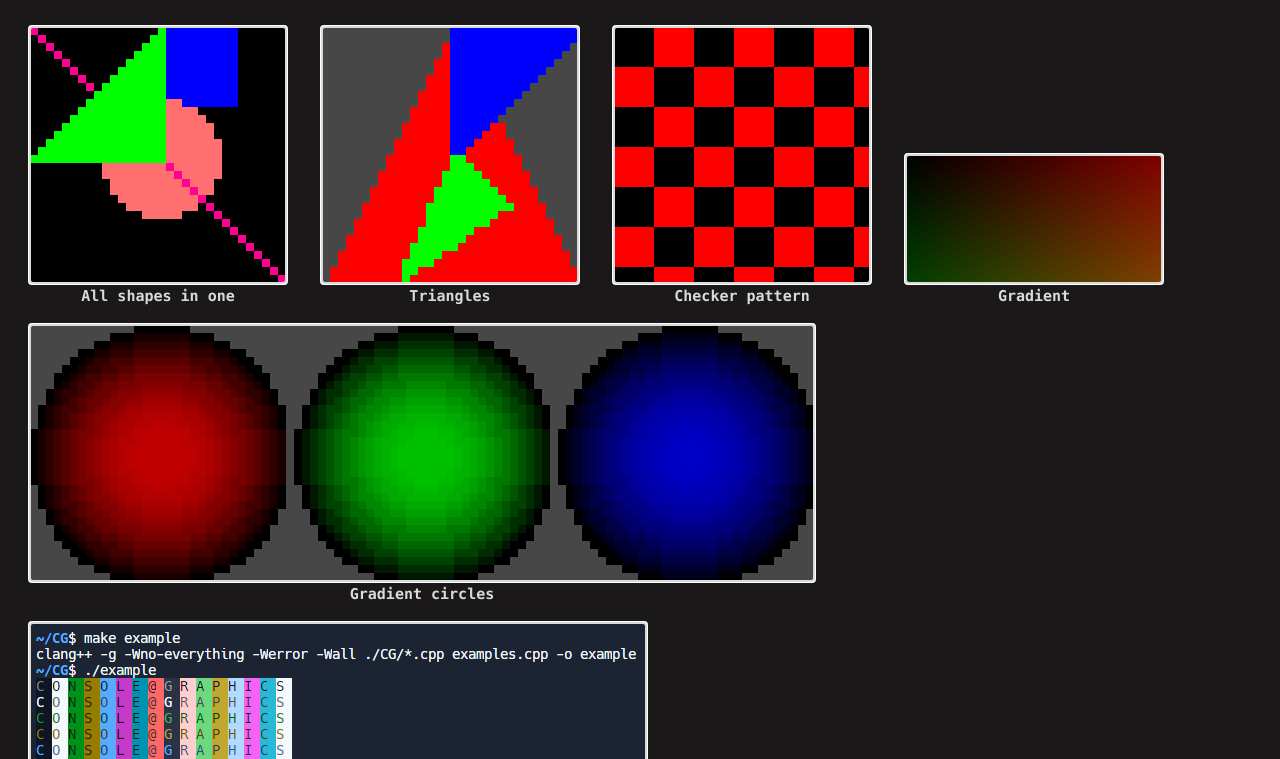
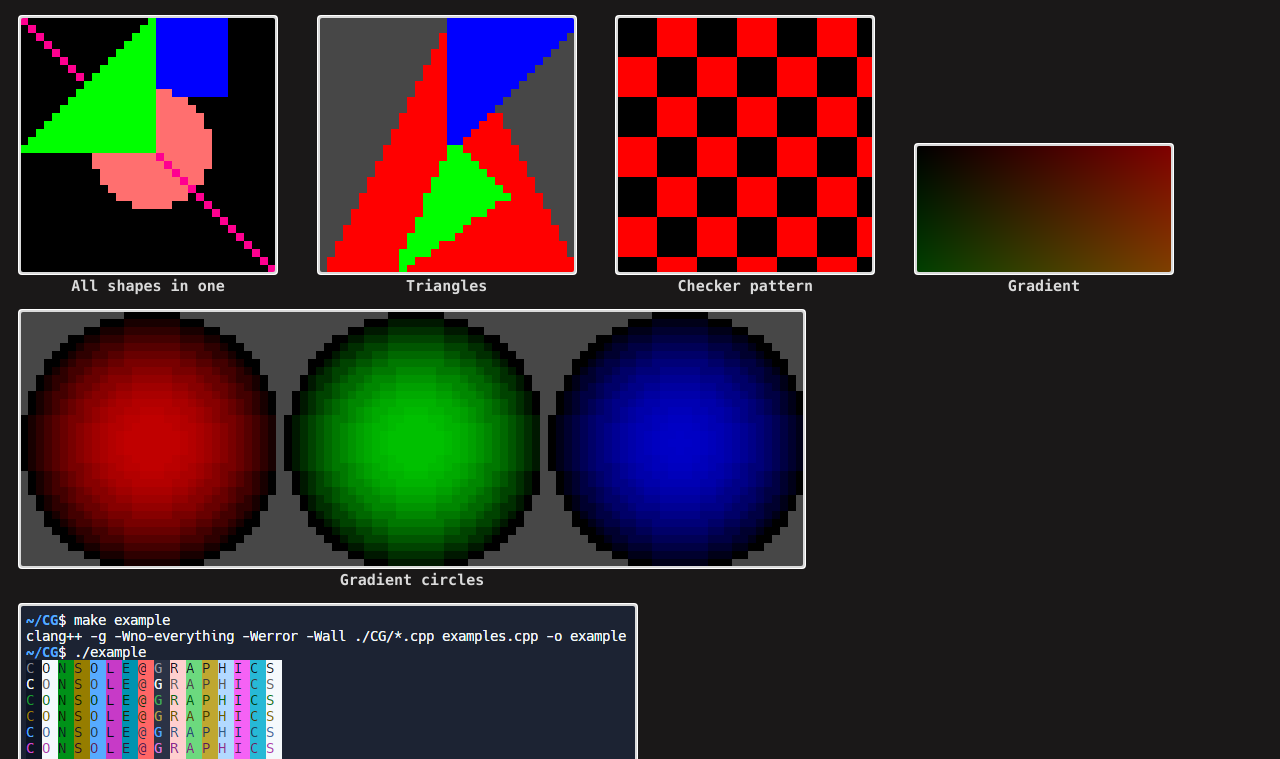
Before and after one commit to barrales-d/ConsoleGraphics, a plain HTML site: page index.html in a window 1280 px wide. Shown: the part 41-800 px from the top of the page. Drawn offline with Linux system fonts and the light colour scheme.

Commit message:
simple change to css

```diff
--- a/index.html
+++ b/index.html
@@ -27,11 +27,9 @@
             flex-wrap: wrap;
             justify-content: space-between;
             align-items: baseline;
+            gap: 1em;
             padding: 20px;
             width: 90vw;
-        }
-        .image-gallery-cols > *{
-            padding: 10px;
         }
         ul > li > img {
             outline: auto;
```
